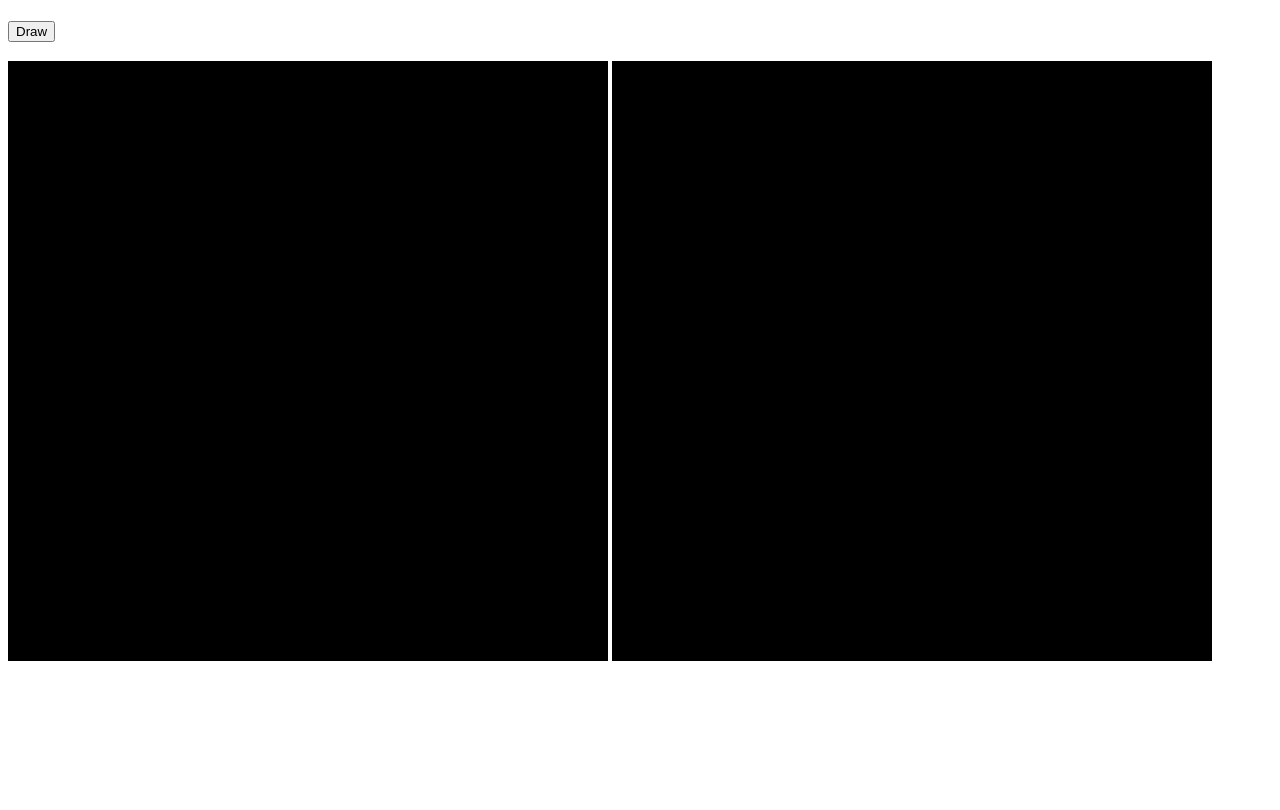
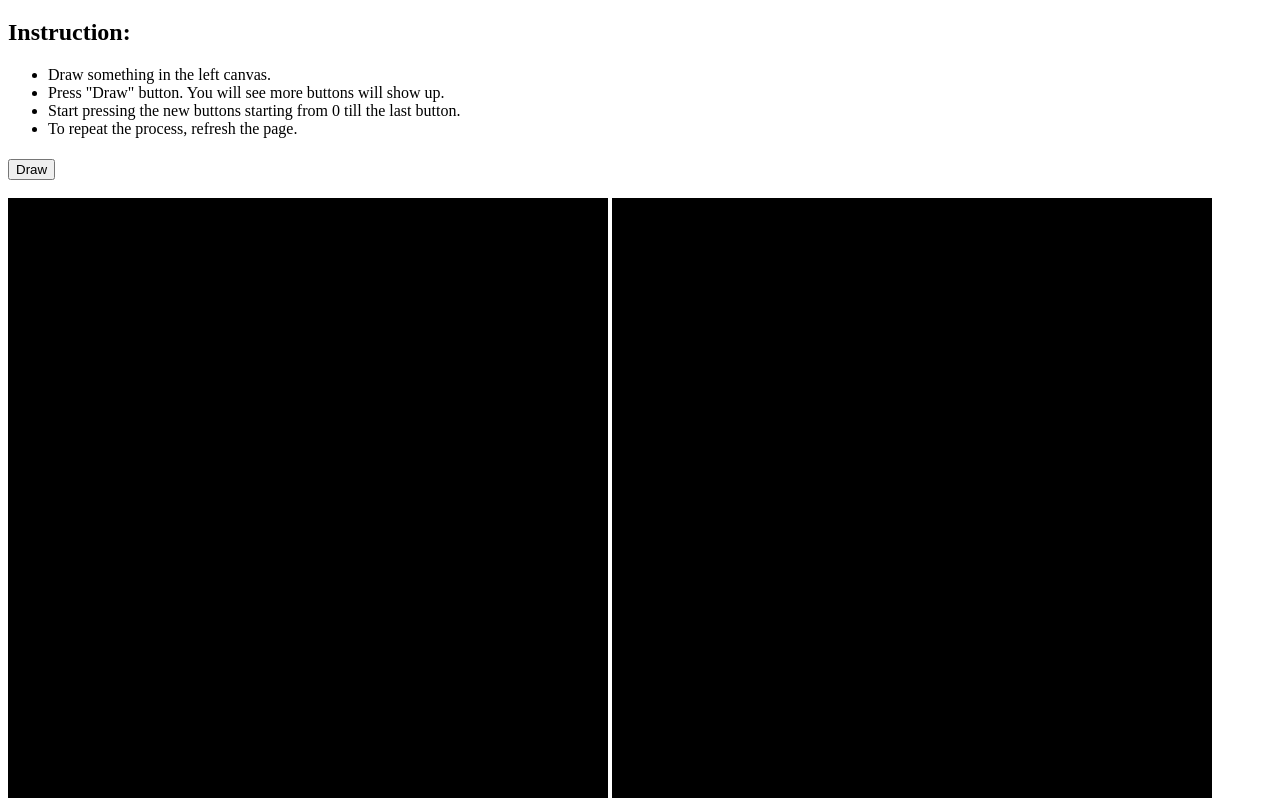
Before and after one commit to jubaedprince/js_graphics_experiment, a plain HTML site: page index.html in a window 1280 px wide. Shown: the part 61-871 px from the top of the page. Before the commit the page ends 800 px from the top, so only its background shows below. Drawn offline with Linux system fonts and the light colour scheme.

Commit message:
instruction added

```diff
--- a/index.html
+++ b/index.html
@@ -6,6 +6,13 @@
 <body>
 
 <h1>Artboard</h1>
+<h2>Instruction:</h2>
+<ul>
+<li>Draw something in the left canvas.</li>
+<li>Press "Draw" button. You will see more buttons will show up.</li>
+<li>Start pressing the new buttons starting from 0 till the last button.</li>
+<li>To repeat the process, refresh the page.</li>
+</ul>
 <h3 id="steps">
 <button onclick="buttonClicked()">Draw</button></h3>
 <canvas id="canvas"></canvas>
```
Also changed, not shown: 1 other file.
